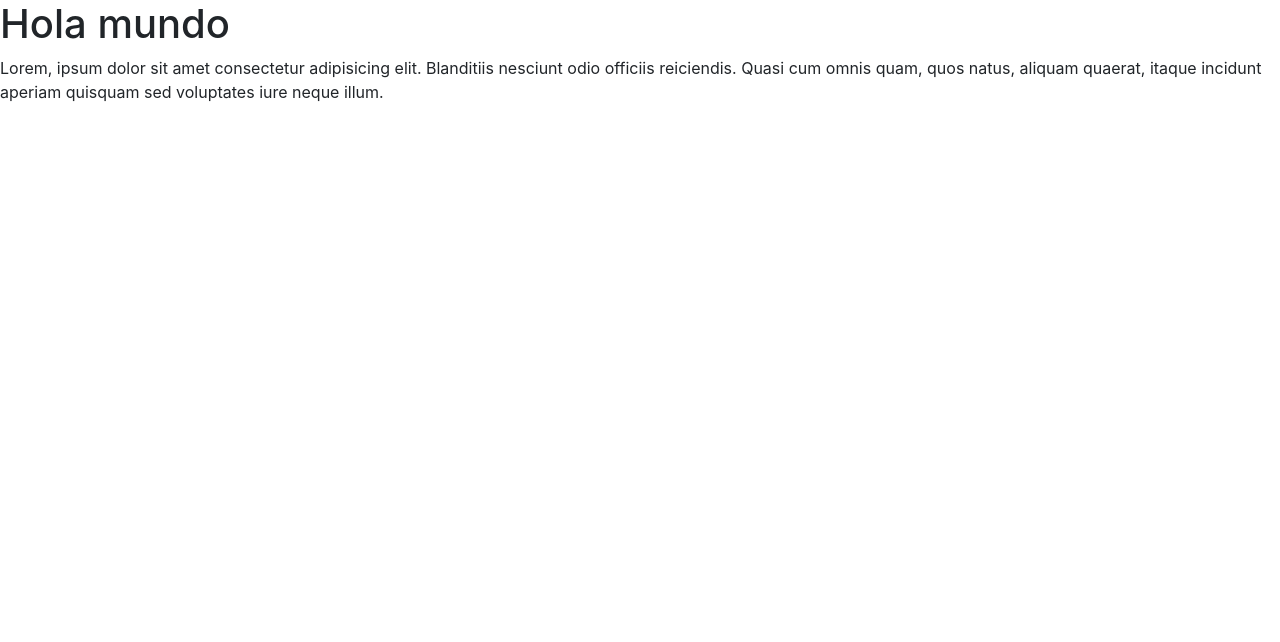
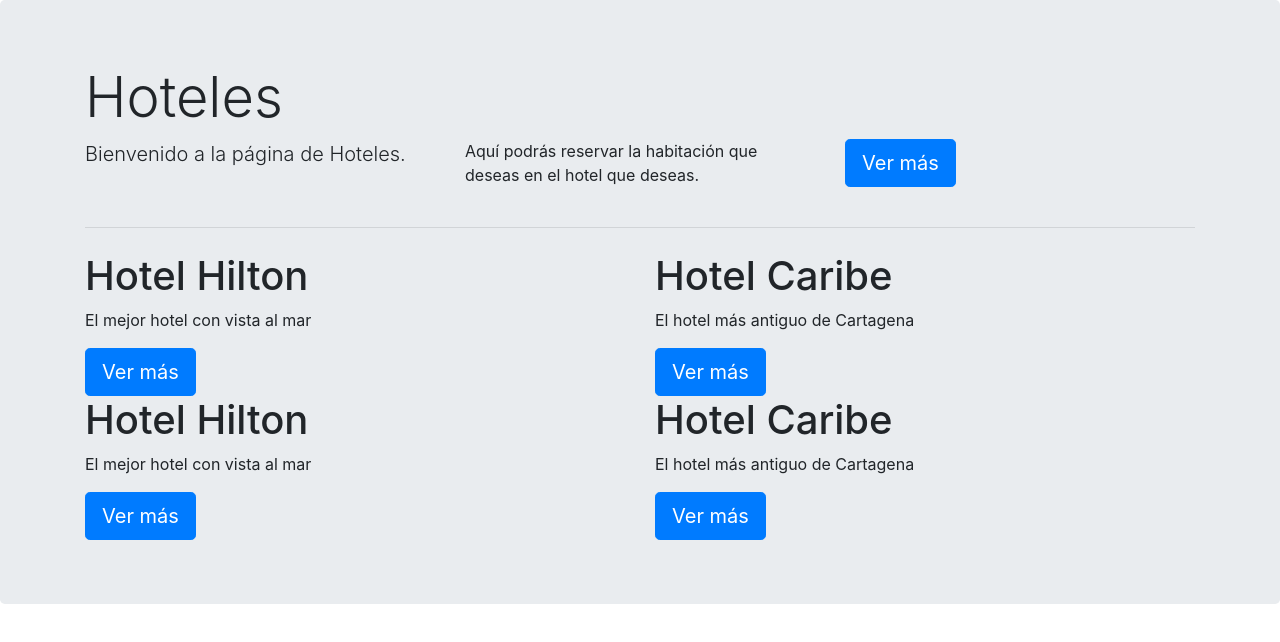
Before and after one commit to JorgeMarin21/Hoteles-Cartagena-Bootstrap, a website: page index.html in a window 1280 px wide. Drawn offline with nearby package versions, Linux system fonts and the light colour scheme.

Commit message:
Se añadieron hoteles

```diff
--- a/index.html
+++ b/index.html
@@ -4,22 +4,75 @@
 <head>
     <meta charset="UTF-8">
     <meta name="viewport" content="width=device-width, initial-scale=1.0">
-    <title>Document</title>
+    <title>Hotels</title>
     <!-- <link rel="stylesheet" href="https://stackpath.bootstrapcdn.com/bootstrap/4.5.0/css/bootstrap.min.css"
         integrity="sha384-9aIt2nRpC12Uk9gS9baDl411NQApFmC26EwAOH8WgZl5MYYxFfc+NcPb1dKGj7Sk" crossorigin="anonymous"> -->
-        <link rel="stylesheet" href="node_modules/bootstrap/dist/css/bootstrap.min.css">
+    <link rel="stylesheet" href="node_modules/bootstrap/dist/css/bootstrap.min.css">
 </head>
-<h1> Hola mundo </h1>
+
 
 <body>
+    <div class="jumbotron">
+        <div class="container">
+            <h1 class="display-4">Hoteles</h1>
+            <!-- <p class="lead">This is a simple hero unit, a simple jumbotron-style component for calling extra attention
+                to featured content or information.</p>
+            <hr class="my-4">
+            <p>It uses utility classes for typography and spacing to space content out within the larger container.</p>
+            <p class="lead">
+                <a class="btn btn-primary btn-lg" href="#" role="button">Learn more</a>
+            </p> -->
 
-    <p>Lorem, ipsum dolor sit amet consectetur adipisicing elit. Blanditiis nesciunt odio officiis reiciendis. Quasi cum
-        omnis quam, quos natus,
-        aliquam quaerat, itaque incidunt aperiam quisquam sed voluptates iure neque illum.
-    </p>
-    <script src="node_modules/jquery/dist/jquery.min.js"></script>
-    <script src="node_modules/popper.js/dist/popper.min.js"></script>
-    <script src="node_modules/bootstrap/dist/"></script>
+            <div class="row">
+                <div class="col-sm">
+                    <p class="lead">Bienvenido a la página de Hoteles.</p>
+                </div>
+                <div class="col-sm">
+                    <p>Aquí podrás reservar la habitación que deseas en el hotel que deseas.</p>
+                </div>
+                <div class="col-sm">
+                    <p class="lead">
+                        <a class="btn btn-primary btn-lg" href="#" role="button">Ver más</a>
+                    </p>
+                </div>
+            </div>
+            <hr class="my-4">
+
+            <div class="row">
+                <div class="col-6">
+                    <h1>Hotel Hilton</h1>
+                    <p>El mejor hotel con vista al mar</p>
+                    <a class="btn btn-primary btn-lg"
+                        href="https://www.hiltonhotels.com/es_XM/colombia/hampton-by-hilton-medellin/" role="button">Ver
+                        más</a>
+                </div>
+                <div class="col-6">
+                    <h1>Hotel Caribe</h1>
+                    <p>El hotel más antiguo de Cartagena</p>
+                    <a class="btn btn-primary btn-lg"
+                        href="https://www.hiltonhotels.com/es_XM/colombia/hampton-by-hilton-medellin/" role="button">Ver
+                        más</a>
+                </div>
+
+                <div class="col-6">
+                    <h1>Hotel Hilton</h1>
+                    <p>El mejor hotel con vista al mar</p>
+                    <a class="btn btn-primary btn-lg"
+                        href="https://www.hiltonhotels.com/es_XM/colombia/hampton-by-hilton-medellin/" role="button">Ver
+                        más</a>
+                </div>
+                <div class="col-6">
+                    <h1>Hotel Caribe</h1>
+                    <p>El hotel más antiguo de Cartagena</p>
+                    <a class="btn btn-primary btn-lg"
+                        href="https://www.hiltonhotels.com/es_XM/colombia/hampton-by-hilton-medellin/" role="button">Ver
+                        más</a>
+                </div>
+            </div>
+        </div>
+        <script src="node_modules/jquery/dist/jquery.min.js"></script>
+        <script src="node_modules/popper.js/dist/popper.min.js"></script>
+        <script src="node_modules/bootstrap/dist/js/bootstrap.min.js"></script>
 
 </body>
 
```
